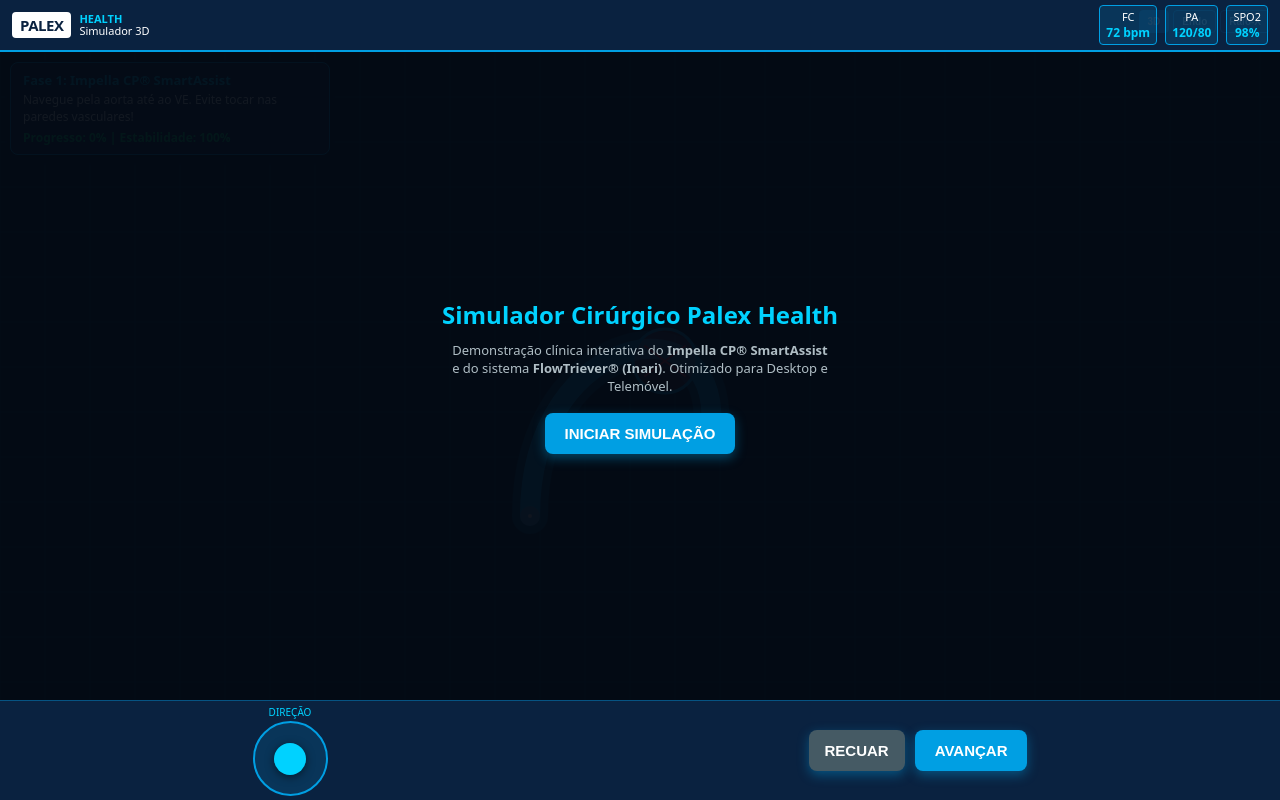
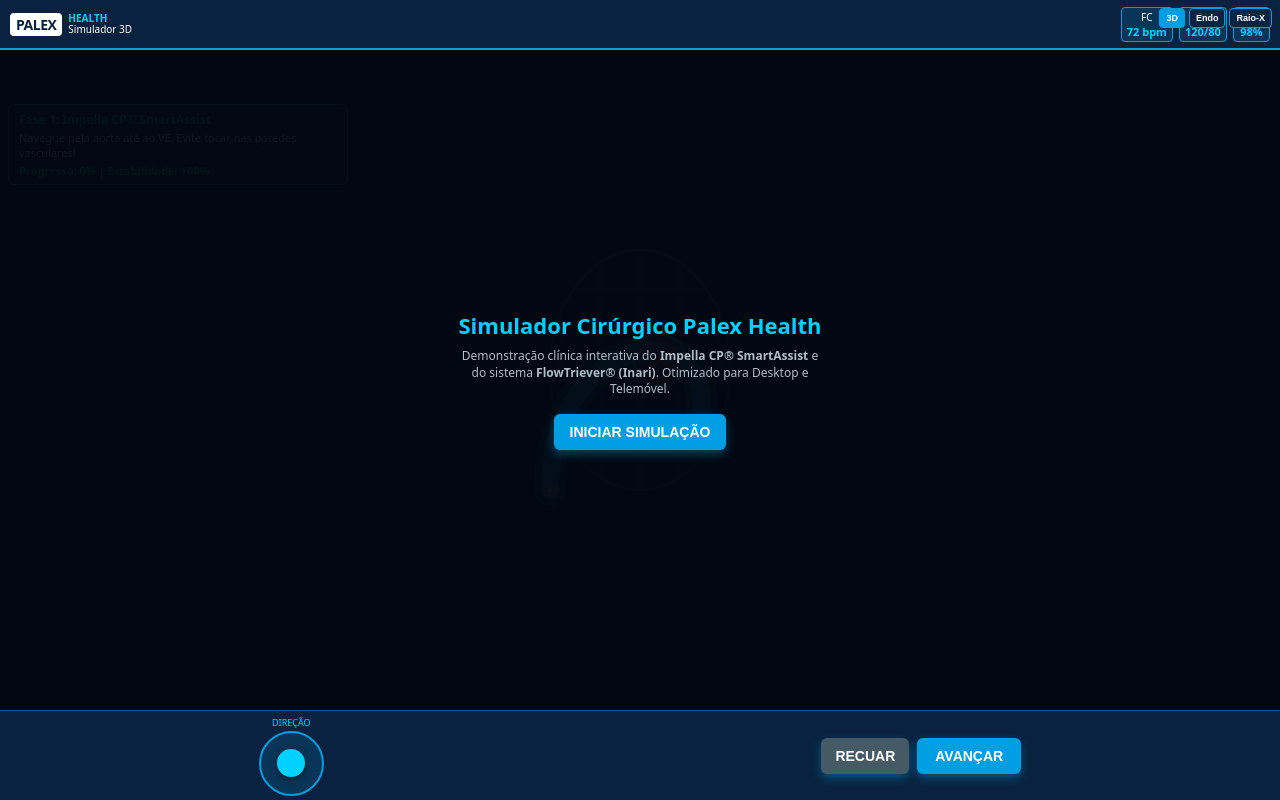
Before and after one commit to jfdacunha/paginas-web, a plain HTML site: page palex-health/index.html in a window 1280 px wide. Drawn offline with Linux system fonts and the light colour scheme.

Commit message:
Refine styles in index.html for better UI
Adjusted various style properties for improved layout and aesthetics.

```diff
--- a/palex-health/index.html
+++ b/palex-health/index.html
@@ -11,7 +11,7 @@
             --palex-accent: #00D2FF;
             --danger: #FF334B;
             --success: #00E676;
-            --panel-bg: rgba(10, 34, 64, 0.92);
+            --panel-bg: rgba(10, 34, 64, 0.95);
         }
         * { box-sizing: border-box; margin: 0; padding: 0; user-select: none; -webkit-user-select: none; }
         body {
@@ -25,50 +25,50 @@
             flex-direction: column;
         }
         header {
-            height: 52px;
+            height: 50px;
             background: var(--panel-bg);
             border-bottom: 2px solid var(--palex-blue);
             display: flex;
             align-items: center;
             justify-content: space-between;
-            padding: 0 12px;
-            z-index: 10;
+            padding: 0 10px;
+            z-index: 20;
             flex-shrink: 0;
         }
         .brand {
             display: flex;
             align-items: center;
-            gap: 8px;
+            gap: 6px;
         }
         .logo-box {
             background: #FFF;
             color: var(--palex-dark);
             font-weight: 900;
-            padding: 3px 8px;
+            padding: 2px 6px;
             border-radius: 4px;
-            font-size: 15px;
+            font-size: 14px;
             letter-spacing: -0.5px;
         }
         .vitals {
             display: flex;
-            gap: 8px;
-            font-size: 11px;
+            gap: 6px;
+            font-size: 10px;
         }
         .vital-badge {
             background: rgba(0, 159, 227, 0.15);
             border: 1px solid var(--palex-blue);
-            padding: 3px 6px;
+            padding: 2px 5px;
             border-radius: 4px;
             display: flex;
             flex-direction: column;
             align-items: center;
         }
-        .vital-val { font-weight: bold; color: var(--palex-accent); font-size: 12px; }
+        .vital-val { font-weight: bold; color: var(--palex-accent); font-size: 11px; }
 
         #game-container {
             flex: 1;
             position: relative;
-            background: radial-gradient(circle at center, #112B4C 0%, #040A14 100%);
+            background: radial-gradient(circle at center, #112B4C 0%, #030812 100%);
             display: flex;
             justify-content: center;
             align-items: center;
@@ -81,67 +81,67 @@
         }
         .hud-overlay {
             position: absolute;
-            top: 10px;
-            left: 10px;
-            right: 10px;
-            background: rgba(10, 34, 64, 0.88);
+            top: 8px;
+            left: 8px;
+            right: 8px;
+            background: rgba(10, 34, 64, 0.85);
             border: 1px solid var(--palex-blue);
-            padding: 8px 12px;
-            border-radius: 8px;
-            font-size: 12px;
+            padding: 6px 10px;
+            border-radius: 6px;
+            font-size: 11px;
             pointer-events: none;
-            max-width: 320px;
-            box-shadow: 0 4px 12px rgba(0,0,0,0.5);
+            max-width: 340px;
+            z-index: 10;
         }
-        .hud-overlay h3 { color: var(--palex-accent); margin-bottom: 2px; font-size: 13px; }
+        .hud-overlay h3 { color: var(--palex-accent); margin-bottom: 2px; font-size: 12px; }
 
         .mode-selector {
             position: absolute;
-            top: 10px;
-            right: 10px;
+            top: 8px;
+            right: 8px;
             display: flex;
             gap: 4px;
-            z-index: 5;
+            z-index: 25;
         }
         .mode-btn {
-            background: rgba(10, 34, 64, 0.85);
+            background: rgba(10, 34, 64, 0.9);
             border: 1px solid var(--palex-blue);
             color: #fff;
-            padding: 5px 8px;
+            padding: 4px 6px;
             border-radius: 4px;
-            font-size: 10px;
+            font-size: 9px;
             font-weight: bold;
             cursor: pointer;
         }
         .mode-btn.active { background: var(--palex-blue); }
 
         .controls-bar {
-            height: 100px;
+            height: 90px;
             background: var(--panel-bg);
             border-top: 1px solid rgba(0, 159, 227, 0.4);
             display: flex;
             align-items: center;
             justify-content: space-around;
-            padding: 0 12px;
-            z-index: 10;
+            padding: 0 10px;
+            z-index: 20;
             flex-shrink: 0;
         }
         .btn-action {
             background: var(--palex-blue);
             color: #fff;
             border: none;
-            padding: 12px 20px;
-            border-radius: 8px;
-            font-size: 15px;
+            padding: 10px 16px;
+            border-radius: 6px;
+            font-size: 14px;
             font-weight: bold;
             cursor: pointer;
-            box-shadow: 0 4px 12px rgba(0,159,227,0.4);
+            box-shadow: 0 4px 10px rgba(0,159,227,0.4);
         }
         .btn-action:active { transform: scale(0.96); }
 
         .joystick-pad {
-            width: 75px;
-            height: 75px;
+            width: 65px;
+            height: 65px;
             background: rgba(0, 159, 227, 0.15);
             border: 2px solid var(--palex-blue);
             border-radius: 50%;
@@ -151,18 +151,18 @@
             align-items: center;
         }
         .joystick-knob {
-            width: 32px;
-            height: 32px;
+            width: 28px;
+            height: 28px;
             background: var(--palex-accent);
             border-radius: 50%;
             position: absolute;
-            box-shadow: 0 2px 8px rgba(0,0,0,0.5);
+            box-shadow: 0 2px 6px rgba(0,0,0,0.5);
         }
 
         .screen-modal {
             position: absolute;
             inset: 0;
-            background: rgba(4, 10, 20, 0.94);
+            background: rgba(3, 8, 16, 0.95);
             display: flex;
             flex-direction: column;
             justify-content: center;
@@ -171,8 +171,8 @@
             padding: 20px;
             text-align: center;
         }
-        .screen-modal h1 { color: var(--palex-accent); font-size: 24px; margin-bottom: 10px; }
-        .screen-modal p { max-width: 380px; margin-bottom: 18px; font-size: 13px; line-height: 1.4; color: #B0BEC5; }
+        .screen-modal h1 { color: var(--palex-accent); font-size: 22px; margin-bottom: 8px; }
+        .screen-modal p { max-width: 360px; margin-bottom: 16px; font-size: 12px; line-height: 1.4; color: #B0BEC5; }
     </style>
 </head>
 <body>
@@ -180,7 +180,7 @@
     <header>
         <div class="brand">
             <div class="logo-box">PALEX</div>
-            <div style="font-size: 11px; line-height: 1.1;">
+            <div style="font-size: 10px; line-height: 1.1;">
                 <strong style="color:var(--palex-accent)">HEALTH</strong><br>
                 <span>Simulador 3D</span>
             </div>
@@ -199,10 +199,10 @@
     </div>
 
     <div id="game-container">
-        <div class="hud-overlay">
+        <div class="hud-overlay" style="top: 54px;">
             <h3 id="hud-title">Fase 1: Impella CP® SmartAssist</h3>
             <p id="hud-desc">Navegue pela aorta até ao VE. Evite tocar nas paredes vasculares!</p>
-            <div style="margin-top: 4px; font-weight: bold; color: var(--success);" id="hud-status">Progresso: 0% | Estabilidade: 100%</div>
+            <div style="margin-top: 3px; font-weight: bold; color: var(--success);" id="hud-status">Progresso: 0% | Estabilidade: 100%</div>
         </div>
 
         <canvas id="simCanvas"></canvas>
@@ -216,14 +216,14 @@
 
     <div class="controls-bar">
         <div style="display:flex; flex-direction:column; align-items:center;">
-            <span style="font-size:10px; color:var(--palex-accent); margin-bottom:2px;">DIREÇÃO</span>
+            <span style="font-size:9px; color:var(--palex-accent); margin-bottom:2px;">DIREÇÃO</span>
             <div class="joystick-pad" id="joyPad">
                 <div class="joystick-knob" id="joyKnob"></div>
             </div>
         </div>
-        <div style="display:flex; gap:10px;">
-            <button class="btn-action" id="btnBackward" style="background:#455A64; padding: 12px 16px;">RECUAR</button>
-            <button class="btn-action" id="btnForward" style="padding: 12px 20px;">AVANÇAR</button>
+        <div style="display:flex; gap:8px;">
+            <button class="btn-action" id="btnBackward" style="background:#455A64; padding: 10px 14px;">RECUAR</button>
+            <button class="btn-action" id="btnForward" style="padding: 10px 18px;">AVANÇAR</button>
         </div>
     </div>
 
@@ -249,6 +249,7 @@
         let stability = 100;
         let valveTimer = 0;
         let valveOpen = false;
+        let protectionTimer = 2.0; // Grace period on start
 
         let movingForward = false;
         let movingBackward = false;
@@ -263,6 +264,7 @@
         function startGame() {
             document.getElementById('startModal').style.display = 'none';
             gameState = 'PLAYING';
+            protectionTimer = 2.0;
         }
 
         // Joystick
@@ -277,7 +279,7 @@
             let dx = clientX - cx;
             let dy = clientY - cy;
             const dist = Math.sqrt(dx*dx + dy*dy);
-            const maxR = 25;
+            const maxR = 22;
             if (dist > maxR) {
                 dx = (dx / dist) * maxR;
                 dy = (dy / dist) * maxR;
@@ -289,7 +291,7 @@
 
         joyPad.addEventListener('pointerdown', e => { joyActive = true; handleJoyMove(e.clientX, e.clientY); });
         window.addEventListener('pointermove', e => { if (joyActive) handleJoyMove(e.clientX, e.clientY); });
-        window.addEventListener('pointerup', () => { joyActive = false; joyKnob.style.transform = 'translate(0px, 0px)'; steeringOffset = {x:0, y:0}; });
+        window.addEventListener('pointerup', () => { joyActive = false; joyKnob.style.transform = 'translate(0px, 0px);'; steeringOffset = {x:0, y:0}; });
 
         document.getElementById('btnForward').addEventListener('pointerdown', () => { movingForward = true; });
         document.getElementById('btnForward').addEventListener('pointerup', () => { movingForward = false; });
@@ -309,17 +311,19 @@
         function update(dt) {
             if (gameState !== 'PLAYING') return;
 
+            if (protectionTimer > 0) protectionTimer -= dt;
+
             valveTimer += dt;
             if (valveTimer > 1.33) valveTimer = 0;
             valveOpen = (valveTimer > 0.35 && valveTimer < 0.95);
 
             if (progress < 85) {
-                if (movingForward) progress += dt * 14;
-                if (movingBackward) progress -= dt * 18;
+                if (movingForward) progress += dt * 12;
+                if (movingBackward) progress -= dt * 15;
                 progress = Math.max(0, Math.min(85, progress));
 
-                if (Math.abs(steeringOffset.x) > 0.65 || Math.abs(steeringOffset.y) > 0.65) {
-                    stability -= dt * 12;
+                if (protectionTimer <= 0 && (Math.abs(steeringOffset.x) > 0.8 || Math.abs(steeringOffset.y) > 0.8)) {
+                    stability -= dt * 10;
                     if (stability <= 0) {
                         stability = 0;
                         gameState = 'FAIL';
@@ -355,7 +359,7 @@
             modal.innerHTML = `
                 <h1>Consola SmartAssist®</h1>
                 <p>Posicionado no Ventrículo Esquerdo. Ajuste o nível de suporte P-8 para otimizar o débito cardíaco.</p>
-                <div style="display:flex; gap:8px; margin-bottom:18px;">
+                <div style="display:flex; gap:8px; margin-bottom:16px;">
                     <button class="mode-btn" onclick="selectP('P-4')" style="padding:10px 14px;">P-4</button>
                     <button class="mode-btn" onclick="selectP('P-6')" style="padding:10px 14px;">P-6</button>
                     <button class="mode-btn active" id="p8btn" onclick="selectP('P-8')" style="padding:10px 14px;">P-8 (Ideal)</button>
@@ -376,6 +380,7 @@
             currentDevice = 'FLOWTRIEVER';
             progress = 0;
             stability = 100;
+            protectionTimer = 2.0;
             document.getElementById('hud-title').innerText = 'Fase 2: FlowTriever® (Inari)';
             document.getElementById('hud-desc').innerText = 'Avance para a artéria pulmonar e aspire o trombo com os discos de nitinol.';
             gameState = 'PLAYING';
@@ -409,7 +414,6 @@
         function render() {
             ctx.clearRect(0, 0, width, height);
 
-            // Background theme based on mode
             if (cameraMode === 'xray') {
                 ctx.fillStyle = '#030D1A';
                 ctx.fillRect(0, 0, width, height);
@@ -424,76 +428,79 @@
                 ctx.strokeStyle = 'rgba(0, 159, 227, 0.12)';
             }
 
-            // Grid lines
             ctx.lineWidth = 1;
-            for (let x = 0; x < width; x += 45) {
+            for (let x = 0; x < width; x += 40) {
                 ctx.beginPath(); ctx.moveTo(x, 0); ctx.lineTo(x, height); ctx.stroke();
             }
-            for (let y = 0; y < height; y += 45) {
+            for (let y = 0; y < height; y += 40) {
                 ctx.beginPath(); ctx.moveTo(0, y); ctx.lineTo(width, y); ctx.stroke();
             }
 
             const cx = width / 2;
-            const cy = height / 2 + 10;
+            const cy = height / 2;
 
-            // Realistic 3D Torso / Heart Silhouette & Aorta S-Curve
+            // Thoracic cavity & Heart anatomical structure
+            ctx.beginPath();
+            ctx.fillStyle = 'rgba(0, 159, 227, 0.04)';
+            ctx.strokeStyle = 'rgba(0, 159, 227, 0.25)';
+            ctx.lineWidth = 2;
+            ctx.ellipse(cx, cy - 10, 90, 120, 0, 0, Math.PI * 2);
+            ctx.fill(); ctx.stroke();
+
+            // Aorta S-Curve
             ctx.beginPath();
             ctx.strokeStyle = cameraMode === 'xray' ? 'rgba(0,210,255,0.4)' : 'rgba(0,159,227,0.3)';
-            ctx.lineWidth = 36;
+            ctx.lineWidth = 32;
             ctx.lineCap = 'round';
             ctx.lineJoin = 'round';
-            ctx.moveTo(cx - 110, cy + 130);
-            ctx.bezierCurveTo(cx - 110, cy - 60, cx + 90, cy - 90, cx + 70, cy + 50);
+            ctx.moveTo(cx - 90, cy + 110);
+            ctx.bezierCurveTo(cx - 90, cy - 50, cx + 80, cy - 70, cx + 60, cy + 40);
             ctx.stroke();
 
-            // Inner lumen vessel core
             ctx.beginPath();
             ctx.strokeStyle = cameraMode === 'xray' ? '#00D2FF' : '#009FE3';
-            ctx.lineWidth = 20;
-            ctx.moveTo(cx - 110, cy + 130);
-            ctx.bezierCurveTo(cx - 110, cy - 60, cx + 90, cy - 90, cx + 70, cy + 50);
+            ctx.lineWidth = 18;
+            ctx.moveTo(cx - 90, cy + 110);
+            ctx.bezierCurveTo(cx - 90, cy - 50, cx + 80, cy - 70, cx + 60, cy + 40);
             ctx.stroke();
 
-            // Valve structure with dynamic opening
-            const vx = cx + 25;
-            const vy = cy - 25;
+            // Valve structure
+            const vx = cx + 20;
+            const vy = cy - 20;
             ctx.beginPath();
-            ctx.arc(vx, vy, 32, 0, Math.PI * 2);
-            ctx.fillStyle = valveOpen ? 'rgba(0, 230, 118, 0.2)' : 'rgba(255, 51, 75, 0.25)';
+            ctx.arc(vx, vy, 26, 0, Math.PI * 2);
+            ctx.fillStyle = valveOpen ? 'rgba(0, 230, 118, 0.25)' : 'rgba(255, 51, 75, 0.3)';
             ctx.fill();
             ctx.strokeStyle = valveOpen ? 'var(--success)' : 'var(--danger)';
             ctx.lineWidth = 3;
             ctx.stroke();
 
-            // Valve leaflets graphic representation
             if (!valveOpen) {
                 ctx.beginPath();
-                ctx.moveTo(vx - 20, vy - 15); ctx.lineTo(vx, vy); ctx.lineTo(vx - 20, vy + 15);
-                ctx.moveTo(vx + 20, vy - 15); ctx.lineTo(vx, vy); ctx.lineTo(vx + 20, vy + 15);
+                ctx.moveTo(vx - 16, vy - 12); ctx.lineTo(vx, vy); ctx.lineTo(vx - 16, vy + 12);
+                ctx.moveTo(vx + 16, vy - 12); ctx.lineTo(vx, vy); ctx.lineTo(vx + 16, vy + 12);
                 ctx.strokeStyle = '#FF334B'; ctx.lineWidth = 2; ctx.stroke();
             }
 
-            // Catheter position calculation along S-curve
+            // Catheter position
             const t = progress / 85;
-            const catX = (1-t)*(cx - 110) + t*(cx + 70) + steeringOffset.x * 18;
-            const catY = (1-t)*(cy + 130) + t*(cy + 50) + steeringOffset.y * 18;
+            const catX = (1-t)*(cx - 90) + t*(cx + 60) + steeringOffset.x * 15;
+            const catY = (1-t)*(cy + 110) + t*(cy + 40) + steeringOffset.y * 15;
 
-            // Catheter line from entry point
             ctx.beginPath();
             ctx.strokeStyle = '#FFFFFF';
             ctx.lineWidth = 4;
-            ctx.moveTo(cx - 110, cy + 130);
+            ctx.moveTo(cx - 90, cy + 110);
             ctx.lineTo(catX, catY);
             ctx.stroke();
 
-            // Device tip (Impella / FlowTriever)
             ctx.beginPath();
-            ctx.arc(catX, catY, currentDevice === 'IMPELLA' ? 10 : 12, 0, Math.PI * 2);
+            ctx.arc(catX, catY, currentDevice === 'IMPELLA' ? 9 : 11, 0, Math.PI * 2);
             ctx.fillStyle = currentDevice === 'IMPELLA' ? 'var(--palex-accent)' : '#FFD700';
             ctx.shadowColor = currentDevice === 'IMPELLA' ? '#00D2FF' : '#FFD700';
-            ctx.shadowBlur = 12;
+            ctx.shadowBlur = 10;
             ctx.fill();
-            ctx.shadowBlur = 0; // reset
+            ctx.shadowBlur = 0;
         }
 
         requestAnimationFrame(loop);
```
